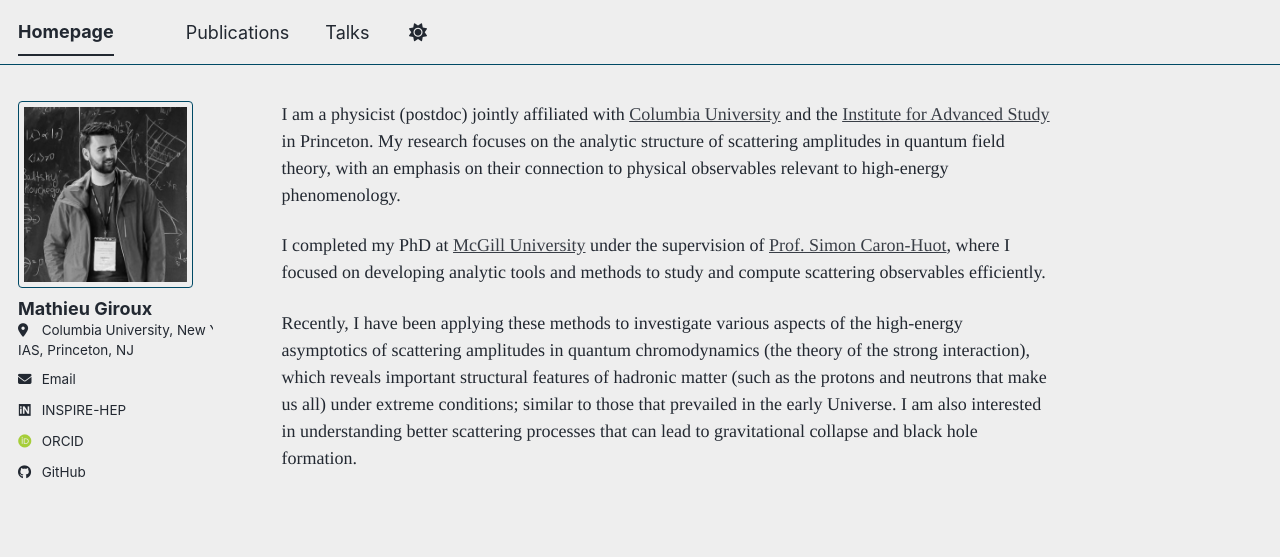
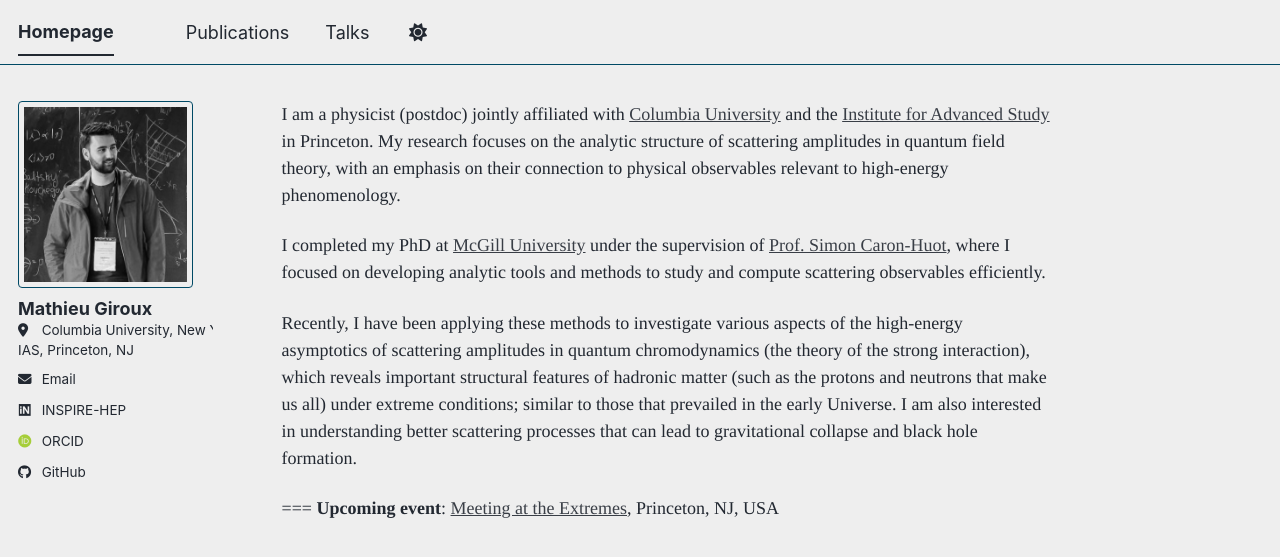
Before and after one commit to StrangeQuark007/StrangeQuark007.github.io, a Jekyll site: the page built from _pages/about.md, in a window 1280 px wide. Shown: the top 557 px of the page. Built offline with Jekyll 4.4.1, drawn with Linux system fonts in a browser that asks for light colours; some web fonts are replaced; a script bundle is joined from its source files by our own code; library files that are not in the unit come from our copies.

Commit message:
Update about.md

```diff
--- a/_pages/about.md
+++ b/_pages/about.md
@@ -12,3 +12,6 @@ I am a physicist (postdoc) jointly affiliated with [Columbia University](https:/
 I completed my PhD at [McGill University](https://www.physics.mcgill.ca) under the supervision of [Prof. Simon Caron-Huot](https://www.physics.mcgill.ca/~schuot/), where I focused on developing analytic tools and methods to study and compute scattering observables efficiently.
 
 Recently, I have been applying these methods to investigate various aspects of the high-energy asymptotics of scattering amplitudes in quantum chromodynamics (the theory of the strong interaction), which reveals important structural features of hadronic matter (such as the protons and neutrons that make us all) under extreme conditions; similar to those that prevailed in the early Universe. I am also interested in understanding better scattering processes that can lead to gravitational collapse and black hole formation.
+
+===
+**Upcoming event**: [Meeting at the Extremes](https://www.ias.edu/sns/workshop-meeting-extremes), Princeton, NJ, USA
```
